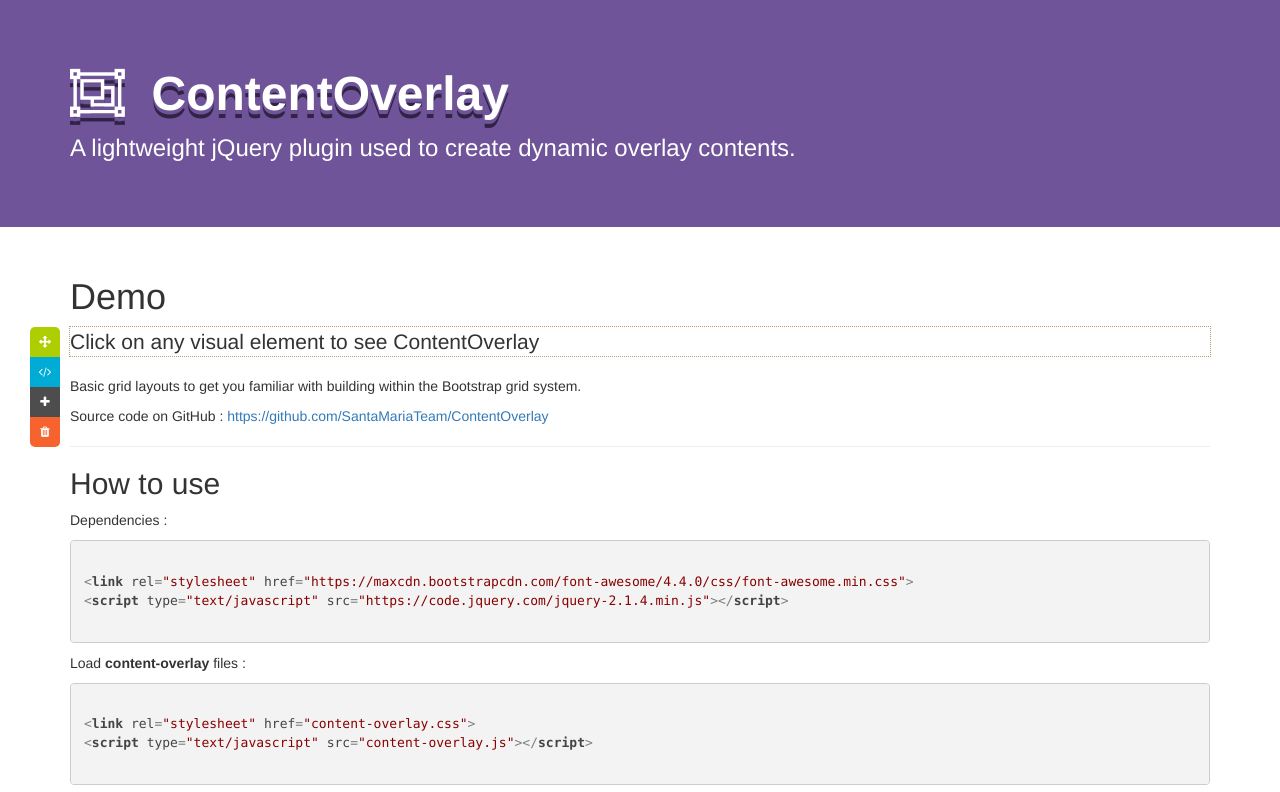
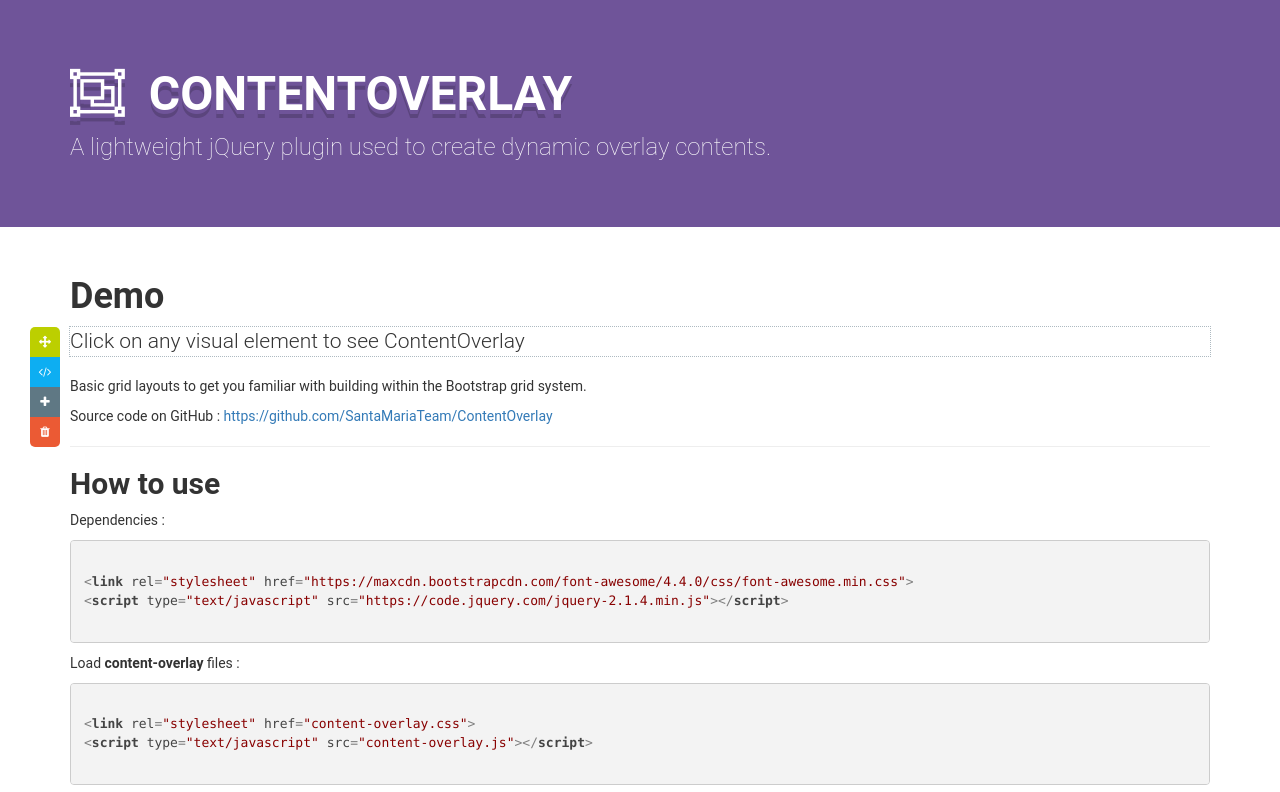
Before and after one commit to SantaMariaTeam/ContentOverlay, a plain HTML site: page index.html in a window 1280 px wide. Both pictures are taken after a click on the element "Click on any visual element to see ContentOverlay". Shown: the top 792 px of the page. Drawn offline with nearby package versions, Linux system fonts and the light colour scheme.

Commit message:
Update style

```diff
--- a/dist/content-overlay.css
+++ b/dist/content-overlay.css
@@ -28,20 +28,20 @@
 #content-overlay .fa-arrows {
   border-top-left-radius: 5px;
   border-top-right-radius: 5px;
-  background-color: rgb(175, 206, 1);
+  background-color: #BCCF00;
 }
 #content-overlay .fa-code {
-  background-color: rgb(0, 172, 214);
+  background-color: #0daef2;
 }
 #content-overlay .fa-plus {
-  background-color: rgb(77, 77, 77);
+  background-color: #5F7884;
 }
 #content-overlay .fa-trash {
   border-bottom-left-radius: 5px;
   border-bottom-right-radius: 5px;
-  background-color: rgb(247, 99, 46);
+  background-color: #eb5a34;
 }
 
 .content-overlay-outlined {
-  outline: 1px dotted rgba(113, 54, 0, 0.5);
+  outline: 1px dotted rgba(95, 120, 132, 0.5);
 }
--- a/style.css
+++ b/style.css
@@ -12,8 +12,20 @@ PRE {
 
 .jumbotron h1 {
     font-weight: bold;
-    text-shadow: 0 4px 0 #6f5499, 0 8px 0 #312346;
+    text-transform: uppercase;
+    text-shadow: 0 4px 0 #6f5499, 0 8px 0 #5b457d;
     font-size: 48px;
+}
+
+body {
+    font-family: 'Roboto', sans-serif;
+}
+
+h1, h2, h3, h4, h5, h6 {
+    font-weight: 700;
+}
+.lead {
+    font-weight: 300;
 }
 
 .jumbotron .lead {
```
